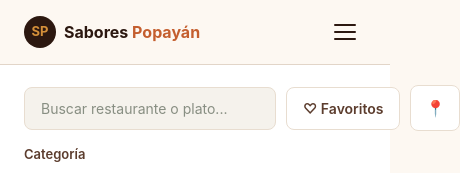
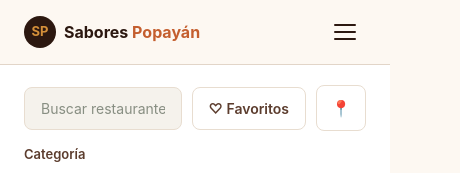
Before and after one commit to Kevinchicaiza96/sabores-popayan, a React (Vite) app: page /restaurantes in a window 390 px wide. Shown: the top 173 px of the page, 460 px wide, since content can reach past the window. Built offline with nearby package versions, Linux system fonts and the light colour scheme.

Commit message:
fix: filtros top responsive en móvil

```diff
--- a/src/styles/listado.css
+++ b/src/styles/listado.css
@@ -25,6 +25,14 @@
   display: flex;
   gap: 10px;
   align-items: center;
+  flex-wrap: wrap;
+}
+
+@media (max-width: 480px) {
+  .filtros__busqueda {
+    min-width: 0;
+    flex: 1;
+  }
 }
 
 .filtros__busqueda {
```
